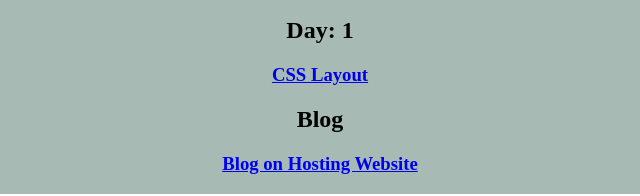
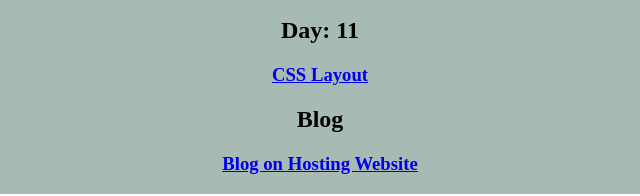
Before and after one commit to RajeshKumar01227/homework, a plain HTML site: page CSS Modules/CSS Module.html in a window 1280 px wide. Shown: the part 1070-1266 px from the top of the page, 320-960 px from the left. Drawn offline with Linux system fonts and the light colour scheme.

Commit message:
Syntax Change

```diff
--- a/CSS Modules/CSS Module.html
+++ b/CSS Modules/CSS Module.html
@@ -75,7 +75,7 @@
            </div>
 
            <div>
-            <h2>Day: 1</h2>
+            <h2>Day: 11</h2>
             <h3><a href="./day-11/project.html">CSS Layout</a></h3>
            </div>
 
```
